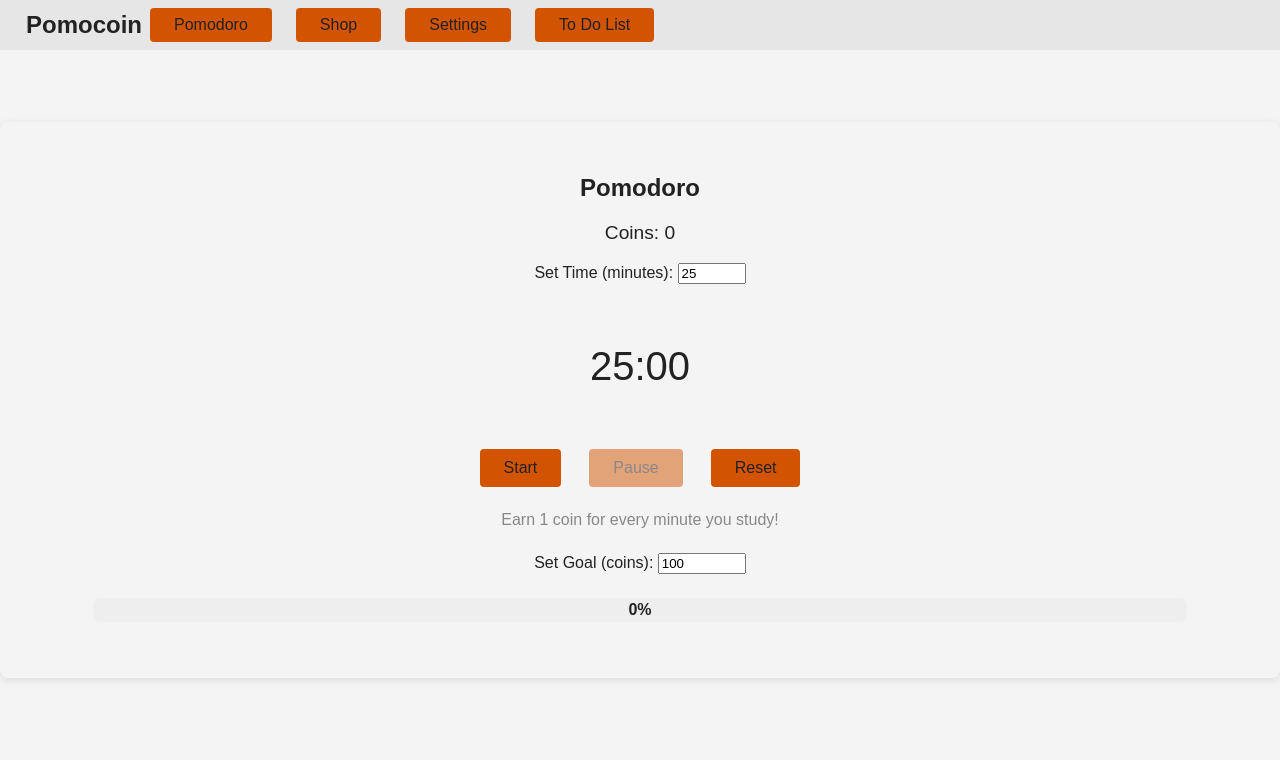
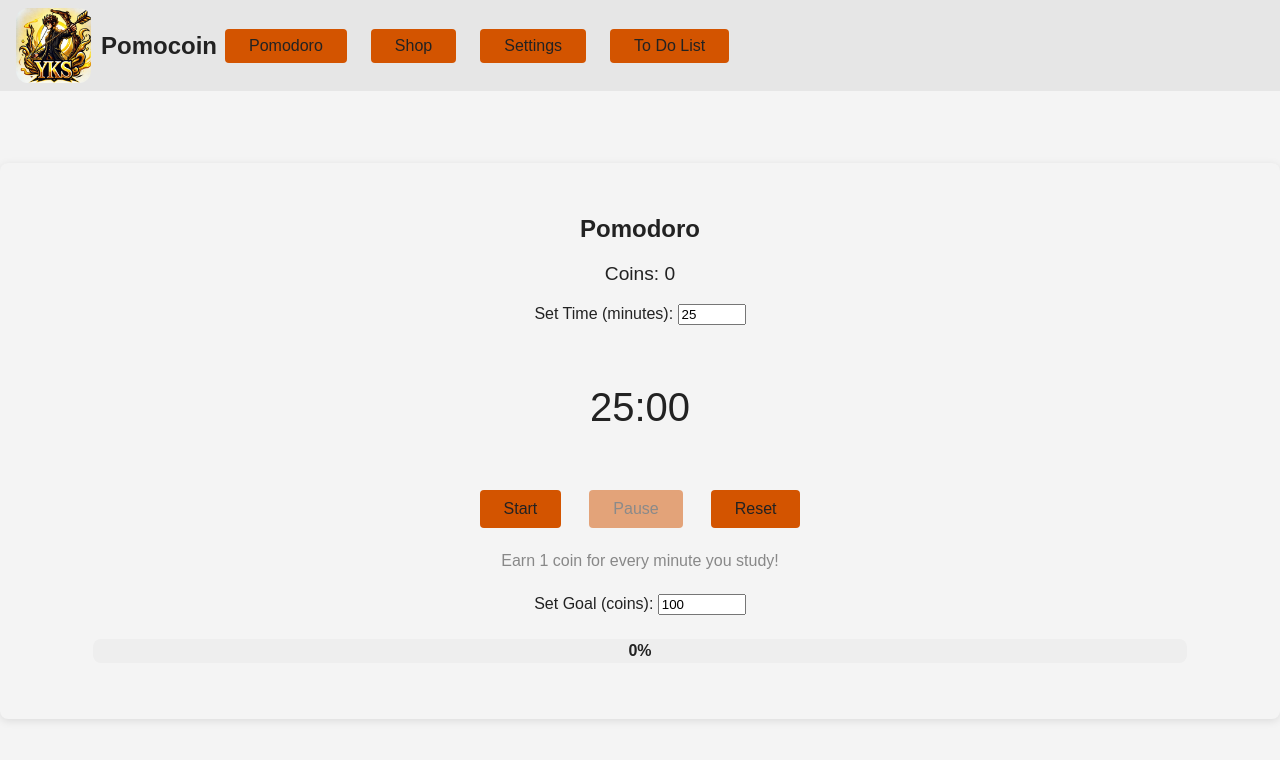
Before and after one commit to realxraptor/PomodoroAPP, a plain HTML site: page index.html in a window 1280 px wide. Drawn offline with Linux system fonts and the light colour scheme.

Commit message:
PWA updt v2

```diff
--- a/index.html
+++ b/index.html
@@ -344,7 +344,7 @@ button:disabled {
     </script>
 </body>
 <div id="topBar">
-   <!-- <img src="images/icon1.jpg" alt="YKS REQUIEM" class="responsive-image">-->
+   <img src="/images/icon1.jpg" alt="Pomocoin" class="responsive-image">
 
 
 
```
Also changed, not shown: manifest.json.
